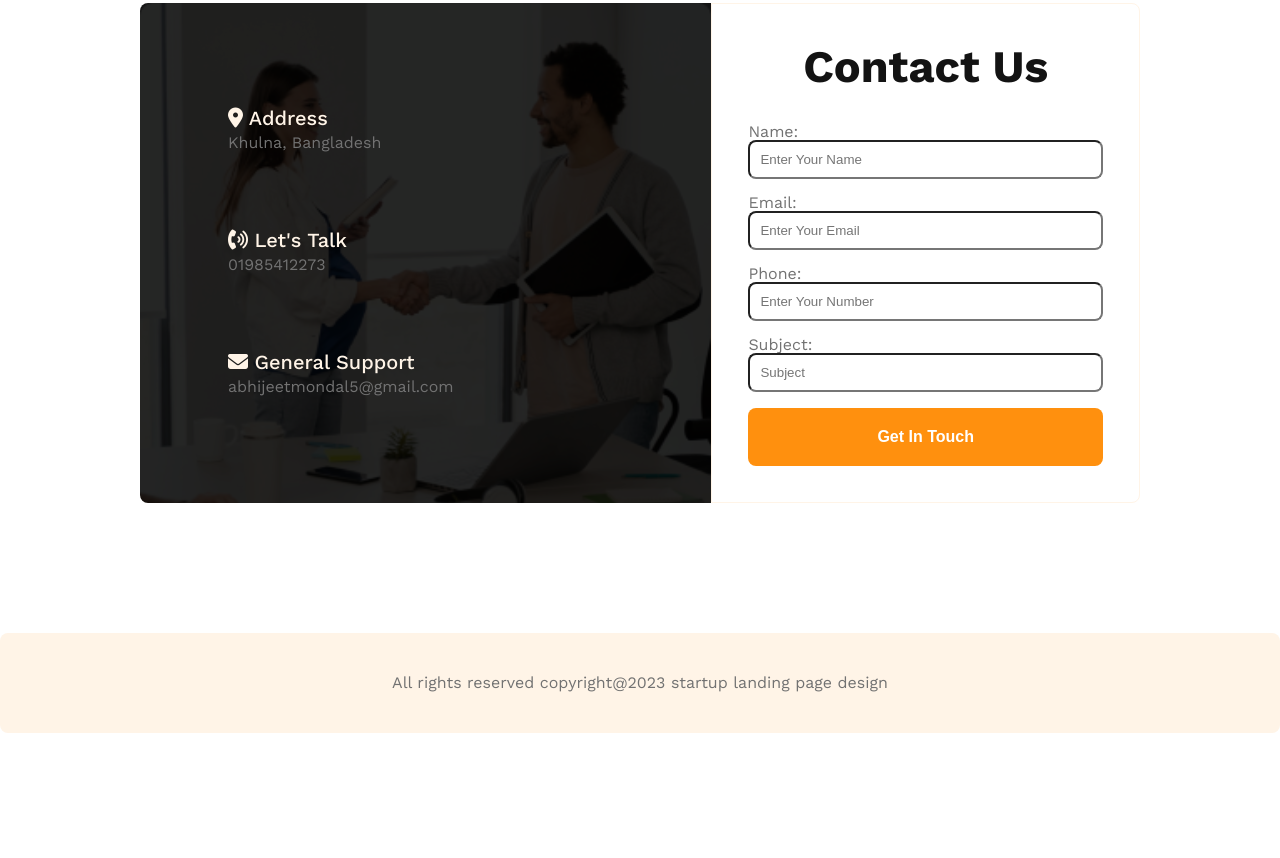
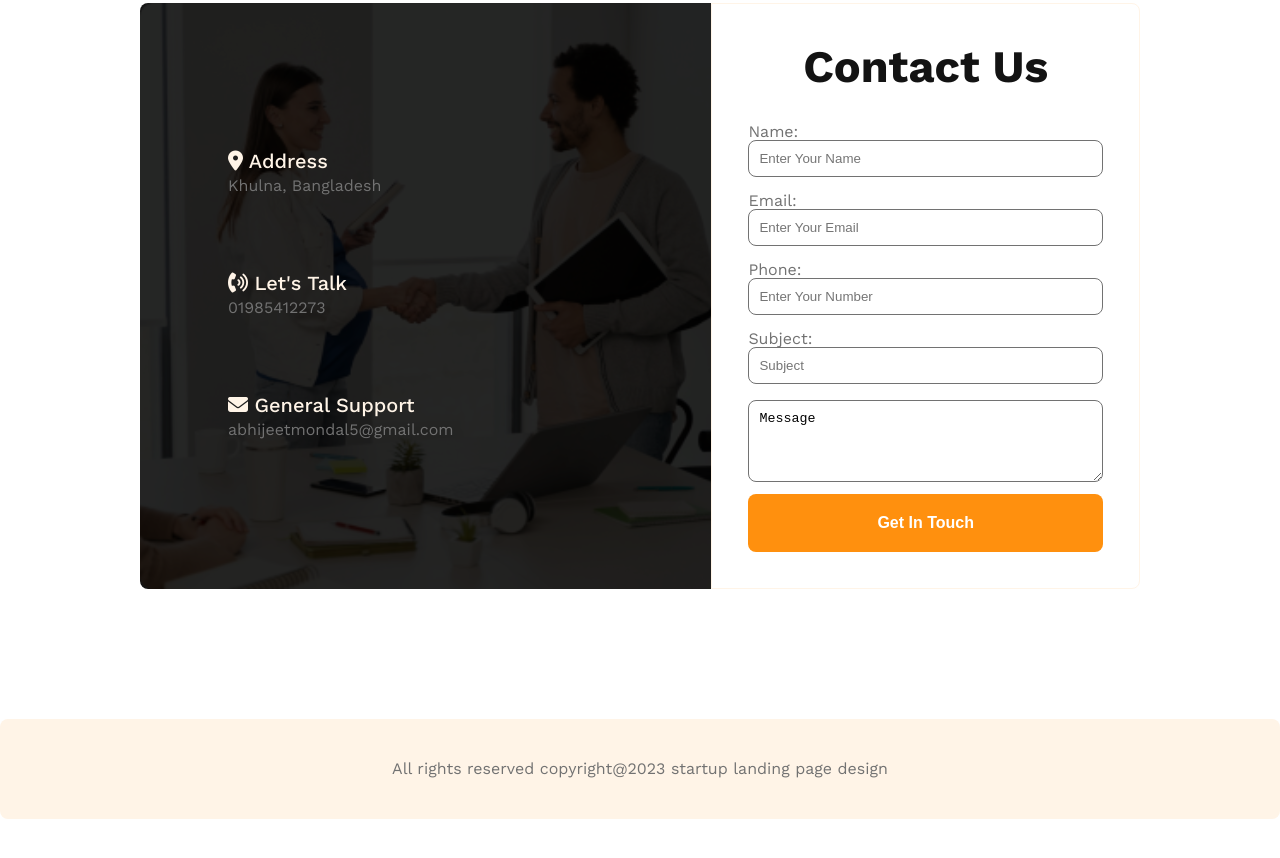
Before and after one commit to abhijitmondall/assignment-2, a plain HTML site: page index.html in a window 1280 px wide. Shown: the part 4222-5080 px from the top of the page. Drawn offline with nearby package versions, Linux system fonts and the light colour scheme.

Commit message:
Assignment 2 Completed

```diff
--- a/index.html
+++ b/index.html
@@ -319,6 +319,7 @@
                   placeholder="Subject"
                 />
               </div>
+              <textarea name="" id="" cols="30" rows="4">Message</textarea>
               <button type="submit" class="btn--primary cnt-btn">
                 Get In Touch
               </button>
@@ -326,6 +327,7 @@
           </div>
         </div>
       </section>
+      <!-- Ending Line Of Contact Us Section -->
     </main>
     <!-- Ending Line Of Main Part -->
 
--- a/styles/queries.css
+++ b/styles/queries.css
@@ -21,6 +21,7 @@
   }
 
   /* Header Responsive */
+
   .header {
     position: relative;
   }
--- a/styles/style.css
+++ b/styles/style.css
@@ -152,7 +152,7 @@
 }
 
 /***************************/
-/* SOME FACT STYLES         */
+/* SOME FACT STYLES        */
 /***************************/
 
 .fact-text__wrap {
@@ -292,19 +292,22 @@
   font-size: var(--regular-font-size);
 }
 
-.contact-form input {
+.contact-form input,
+.contact-form textarea {
   width: 100%;
   padding: 1rem;
+  border: 1px solid var(--secondary-color);
   border-radius: 0.8rem;
 }
 
 .cnt-btn {
   width: 100%;
+  margin-top: 1rem;
   font-size: var(--regular-font-size);
 }
 
 /***************************/
-/* FOOTER STYLES         */
+/* FOOTER STYLES           */
 /***************************/
 
 .footer {
```
